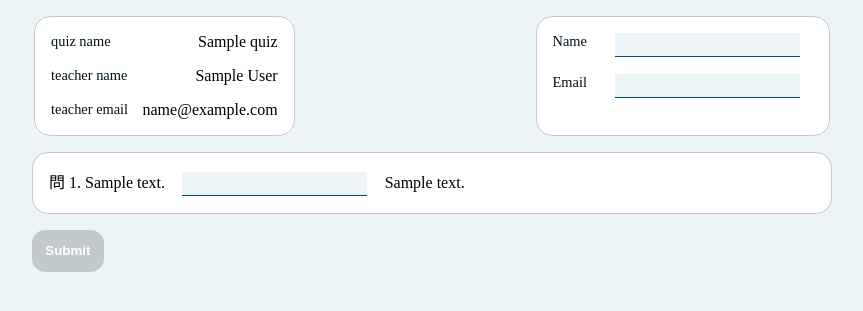
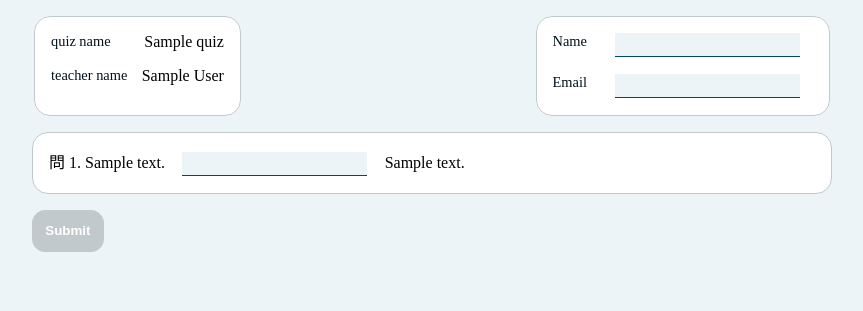
Before and after one commit to JTBooth/homework, a Flask app: page /student/quiz/1/take in a window 1280 px wide. Shown: the part 70-381 px from the top of the page, without its empty margins (208-1071 px from the left). Run offline with Flask 2, Linux system fonts and the light colour scheme; tables that the repository leaves empty hold one stand-in row (values such as "Sample post").

Commit message:
remove teacher email from take quiz

```diff
--- a/templates/take_quiz.html
+++ b/templates/take_quiz.html
@@ -19,10 +19,6 @@
             <div>
               <label>teacher name</label>
               <span>{{quiz_headers["teacher name"]}}</span>
-            </div>
-            <div>
-              <label>teacher email</label>
-              <span>{{quiz_headers["teacher email"]}}</span>
             </div>
           </fieldset>
           <fieldset>
```
